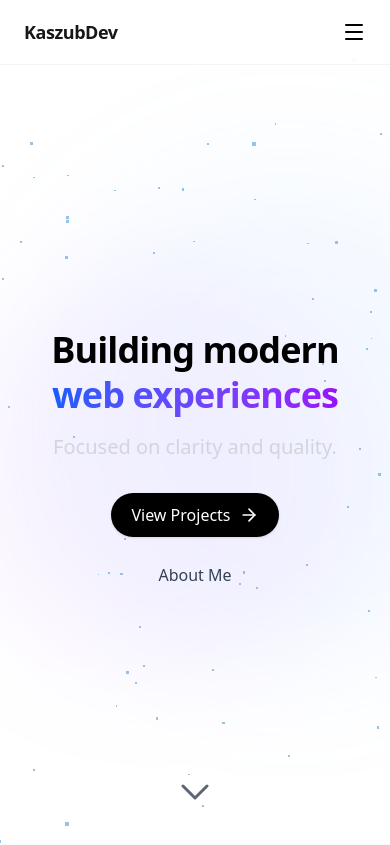
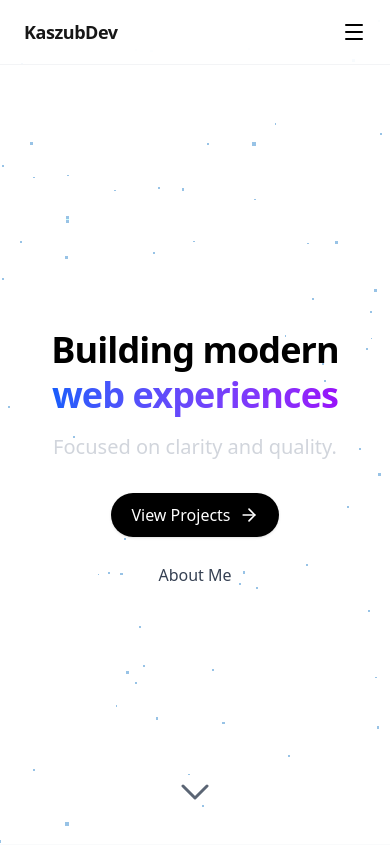
Before and after one commit to KaszubDev/personal-website, a Next.js app: page / in a window 390 px wide. Shown: the top 845 px of the page. Built offline with nearby package versions, Linux system fonts and the light colour scheme.

Commit message:
remove unused divs from Hero section

```diff
--- a/src/components/sections/Hero.tsx
+++ b/src/components/sections/Hero.tsx
@@ -18,8 +18,6 @@ export function Hero() {
         <section className="relative min-h-[100dvh] flex items-center pt-20 overflow-hidden">
             {/* Immersive Background */}
             <div className="absolute inset-0 z-0 select-none pointer-events-none">
-                <div className="absolute top-[20%] left-[10%] w-[500px] h-[500px] bg-blue-500/10 rounded-full blur-[60px] md:blur-[120px]" />
-                <div className="absolute bottom-[20%] right-[10%] w-[400px] h-[400px] bg-purple-500/10 rounded-full blur-[50px] md:blur-[100px]" />
                 <div className="absolute inset-0 bg-white/50 dark:bg-black/80" />
             </div>
 
```
